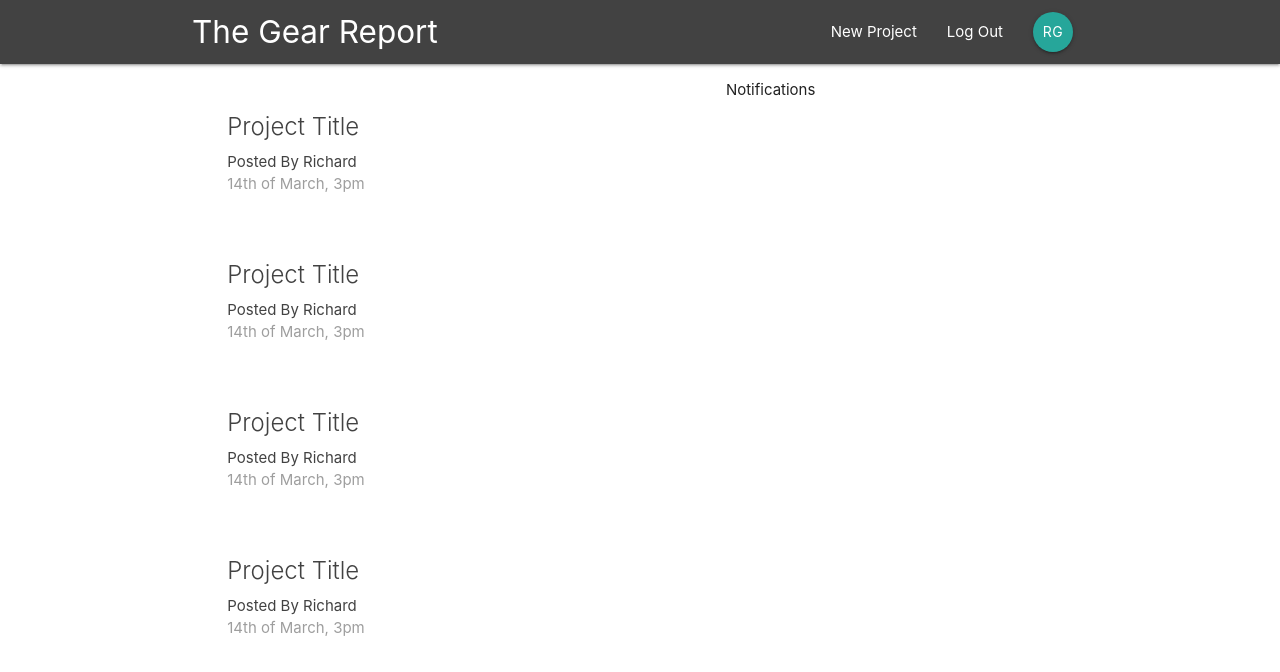
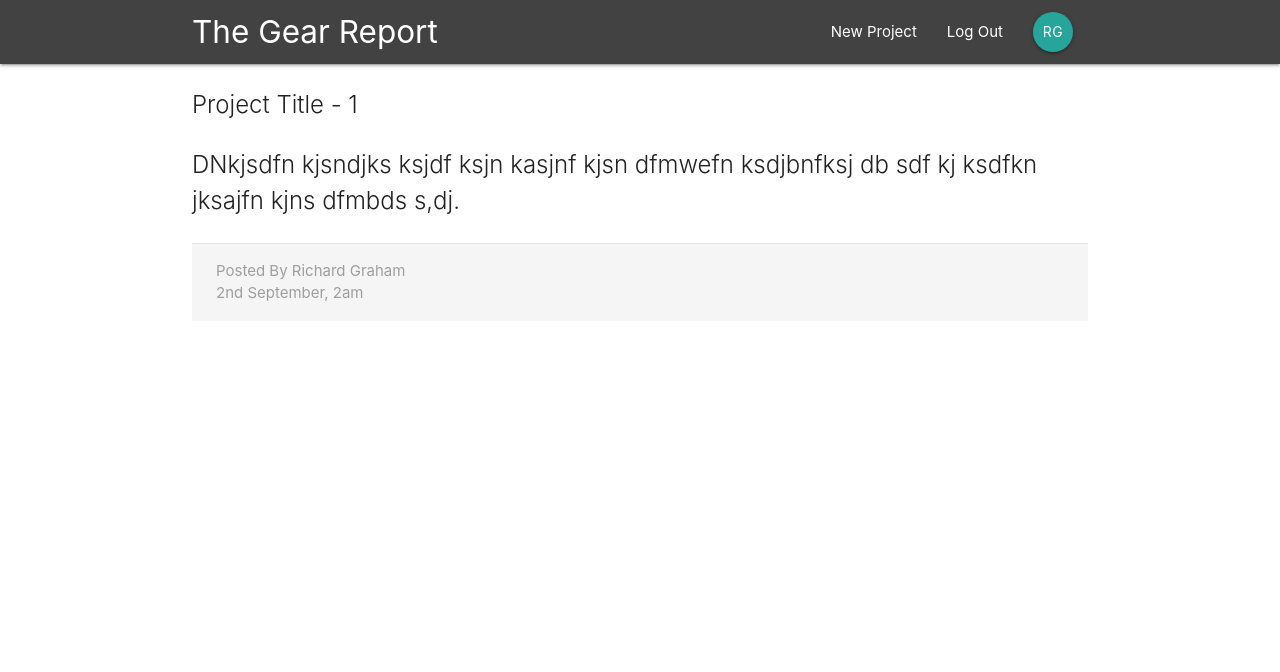
Before and after one commit to richard-graham/react-redux-firebase, a React (Create React App) app: page /project/1 in a window 1280 px wide. Shown: the top 672 px of the page. Built offline with nearby package versions, Linux system fonts and the light colour scheme.

Commit message:
Added project details

```diff
--- a/src/App.js
+++ b/src/App.js
@@ -3,6 +3,7 @@
 
 import Navbar from './components/layout/Navbar'
 import Dashboard from './components/dashboard/Dashboard'
+import ProjectDetails from './components/projects/ProjectDetails'
 
 class App extends Component {
   render() {
@@ -11,7 +12,8 @@
       <div className="App">
         <Navbar/>
         <Switch>
-          <Route path='/' component={Dashboard} />
+          <Route exact path='/' component={Dashboard} />
+          <Route path='/project/:id' component={ProjectDetails} />
         </Switch>
       </div>
       </BrowserRouter>
--- a/src/components/projects/ProjectDetails.js
+++ b/src/components/projects/ProjectDetails.js
@@ -0,0 +1,21 @@
+import React from 'react'
+
+const ProjectDetails = (props) => {
+  const id = props.match.params.id
+  return (
+    <div className='container section project-details'>
+      <div className='card z-depth-0'>
+        <div className='card-title'>
+          <span className='card-title'>Project Title - {id}</span>
+          <p>DNkjsdfn kjsndjks ksjdf ksjn kasjnf kjsn dfmwefn ksdjbnfksj db sdf kj  ksdfkn jksajfn kjns dfmbds s,dj.</p>
+        </div>
+        <div className='card-action grey lighten-4 grey-text'>
+          <div>Posted By Richard Graham</div>
+          <div>2nd September, 2am </div>
+        </div>
+      </div>
+    </div>
+  )
+}
+
+export default ProjectDetails
```
